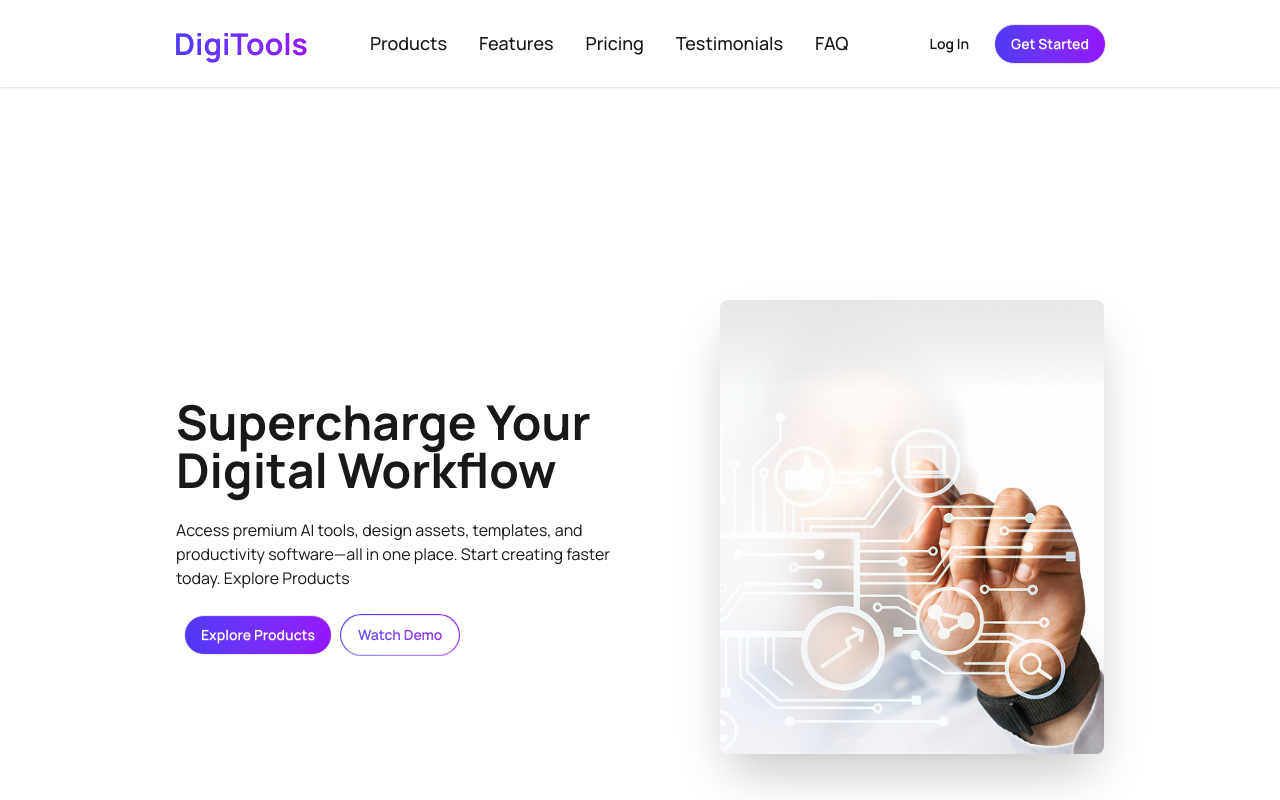
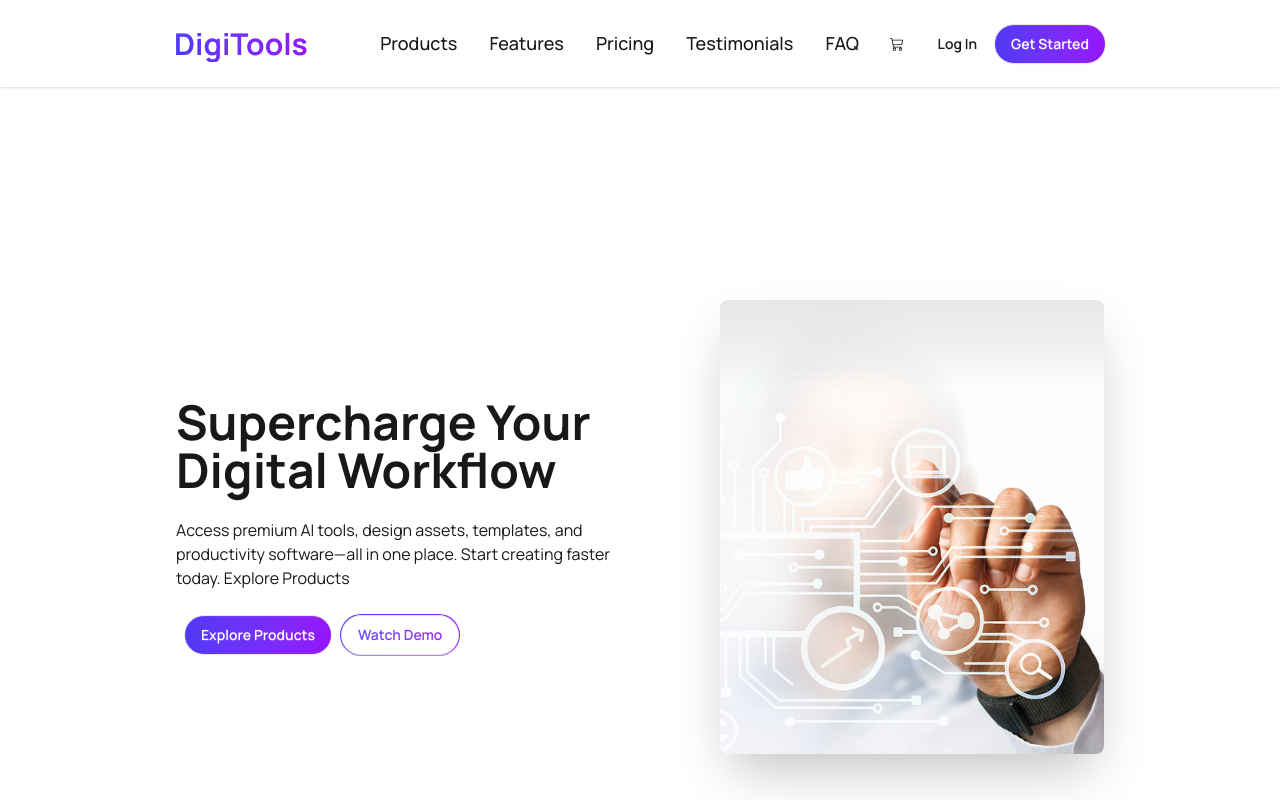
Before and after one commit to Reyad-Hoq/digitools-ai, a React (Vite) app: page / in a window 1280 px wide. Shown: the top 800 px of the page. Built offline with nearby package versions, Linux system fonts and the light colour scheme.

Commit message:
up to date

```diff
--- a/src/components/Cart.jsx
+++ b/src/components/Cart.jsx
@@ -16,7 +16,7 @@ const Cart = ({ selectedCart, setSelectedCart, price, setPrice }) => {
           <h1 className="text-xl font-bold py-4">Your Cart</h1>
           {
             selectedCart.map((product) => {
-              return (<div className="list shadow bg-base-200 rounded-box mx-auto p-4 m-5" key={product.id}>
+              return (<div className=" list-none md:list shadow bg-base-200 rounded-box mx-auto p-4 m-5" key={product.id}>
                 <li className="list-row">
                   <div className="bg-base-100 w-10 h-10 flex items-center justify-center rounded-full"><img className=" rounded-full" src={product.icon} /></div>
                   <div className="list-col-grow space-y-2">
--- a/src/components/Navbar.jsx
+++ b/src/components/Navbar.jsx
@@ -1,14 +1,21 @@
 import React from "react";
+import { BsCart3 } from "react-icons/bs";
 
 const Navbar = () => {
   return (
-    <div className="shadow navbar bg-base-100">
-      <div className="navbar w-full bg-base-100 md:w-9/12 mx-auto">
-        <div className="flex-1">
-          <a className="bg-linear-to-r from-[#4F39F6] to-[#9514FA] bg-clip-text text-transparent text-3xl font-bold">DigiTools</a>
+    <div className="shadow navbar bg-base-100 sticky top-0 z-50">
+      <div className="navbar w-full md:w-9/12 mx-auto gap-10">
+
+        {/* Left */}
+        <div className="navbar-start">
+          <a className="bg-linear-to-r from-[#4F39F6] to-[#9514FA] bg-clip-text text-transparent text-3xl font-bold">
+            DigiTools
+          </a>
         </div>
-        <div className="hidden lg:navbar-center lg:flex">
-          <ul className=" menu menu-horizontal gap-2  px-1 text-[18px] font-medium">
+
+        {/* Center */}
+        <div className="navbar-center hidden lg:flex">
+          <ul className="menu menu-horizontal gap-2 px-1 text-[18px] font-medium">
             <li><a>Products</a></li>
             <li><a>Features</a></li>
             <li><a>Pricing</a></li>
@@ -16,16 +23,17 @@ const Navbar = () => {
             <li><a>FAQ</a></li>
           </ul>
         </div>
-        <div className="flex-none">
-          <div className="dropdown dropdown-end">
-            <div tabIndex={0} role="button" className="btn btn-ghost btn-circle">
-              <div className="indicator">
-              </div>
-            </div>
-          </div>
-          <button className="btn btn-ghost mx-2">Log In</button>
-          <button className="btn bg-linear-to-r from-[#4F39F6] to-[#9514FA] rounded-full text-white">Get Started</button>
+
+        {/* Right */}
+        <div className="navbar-end">
+          <button className="btn btn-ghost hidden lg:inline-flex"><BsCart3 />
+          </button>
+          <button className="btn btn-ghost hidden lg:inline-flex">Log In</button>
+          <button className="btn bg-linear-to-r from-[#4F39F6] to-[#9514FA] rounded-full text-white">
+            Get Started
+          </button>
         </div>
+
       </div>
     </div>
   );
```
